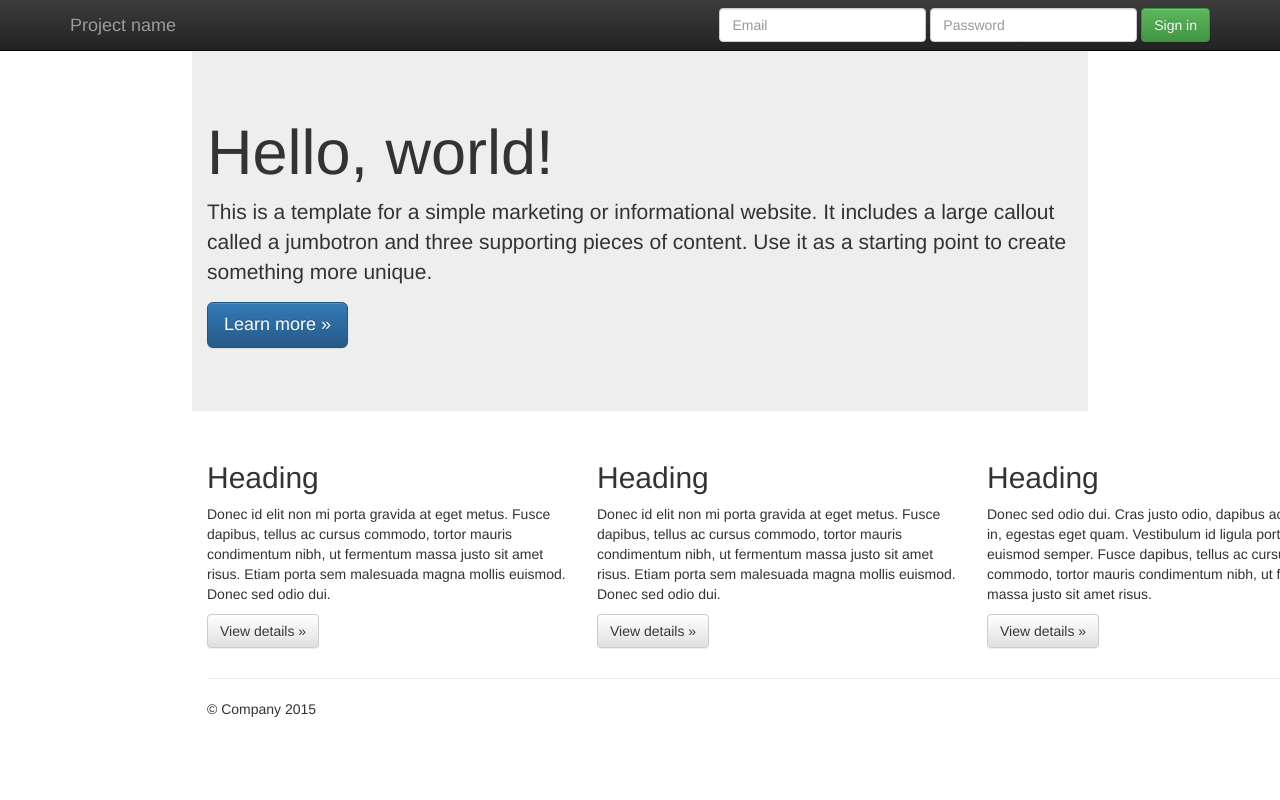
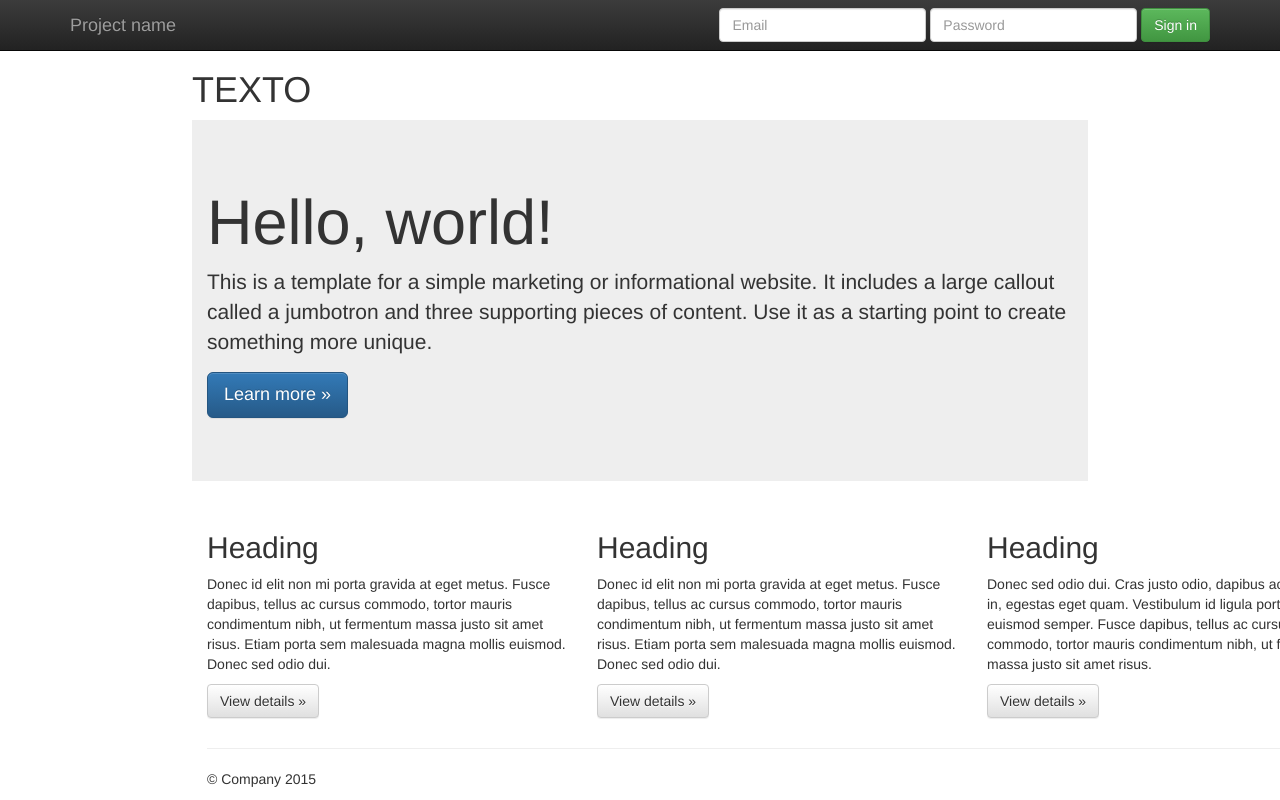
Before and after one commit to adrianCSax/p004, a plain HTML site: page index.html in a window 1280 px wide. Shown: the top 800 px of the page. Drawn offline with nearby package versions, Linux system fonts and the light colour scheme.

Commit message:
Ampliando el titulo

```diff
--- a/index.html
+++ b/index.html
@@ -7,6 +7,7 @@
         <meta charset="utf-8">
         <meta http-equiv="X-UA-Compatible" content="IE=edge,chrome=1">
         <title>Proyecto p04</title>
+        <h1>TEXTO</h1>
         <meta name="description" content="">
         <meta name="viewport" content="width=device-width, initial-scale=1">
         <link rel="apple-touch-icon" href="apple-touch-icon.png">
```
